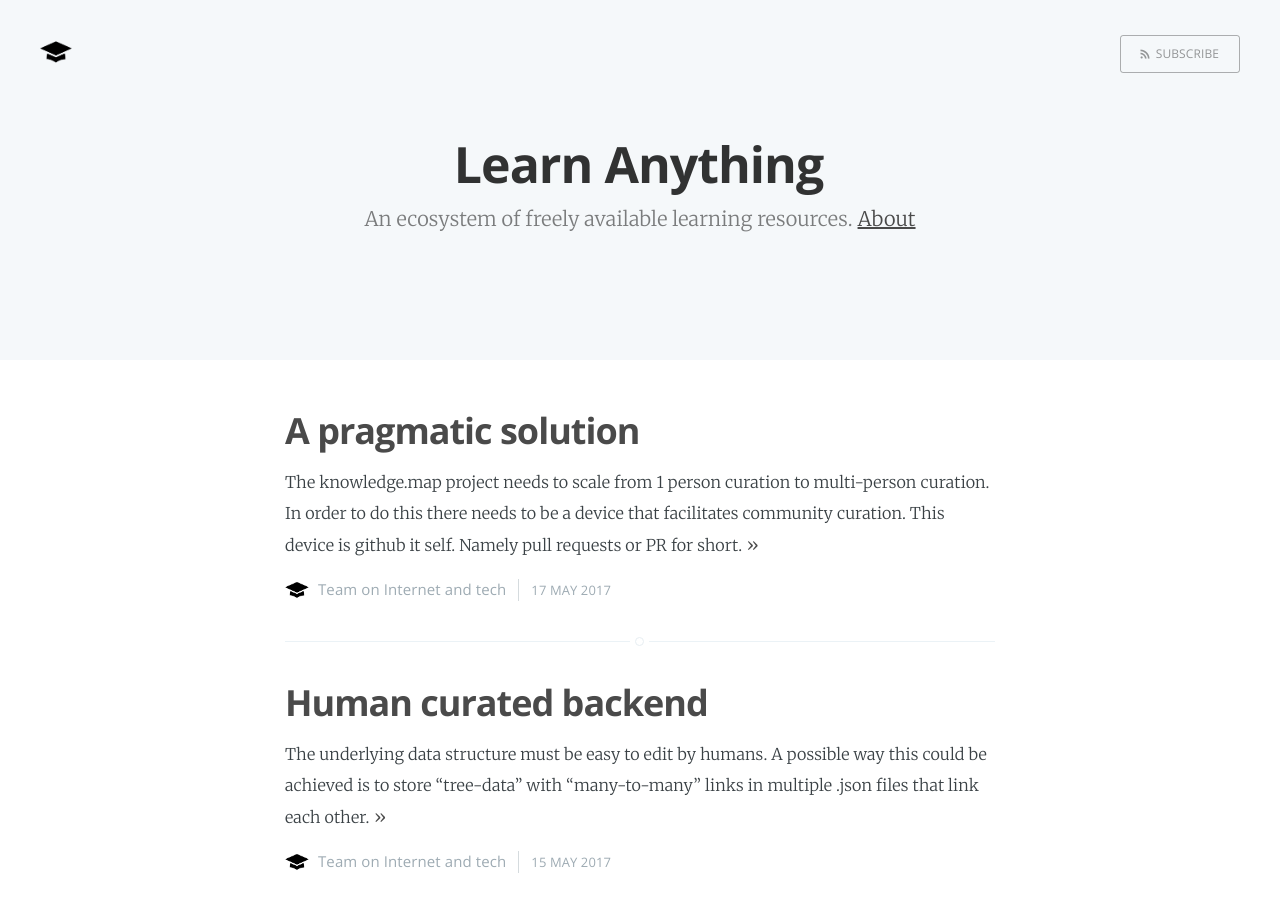
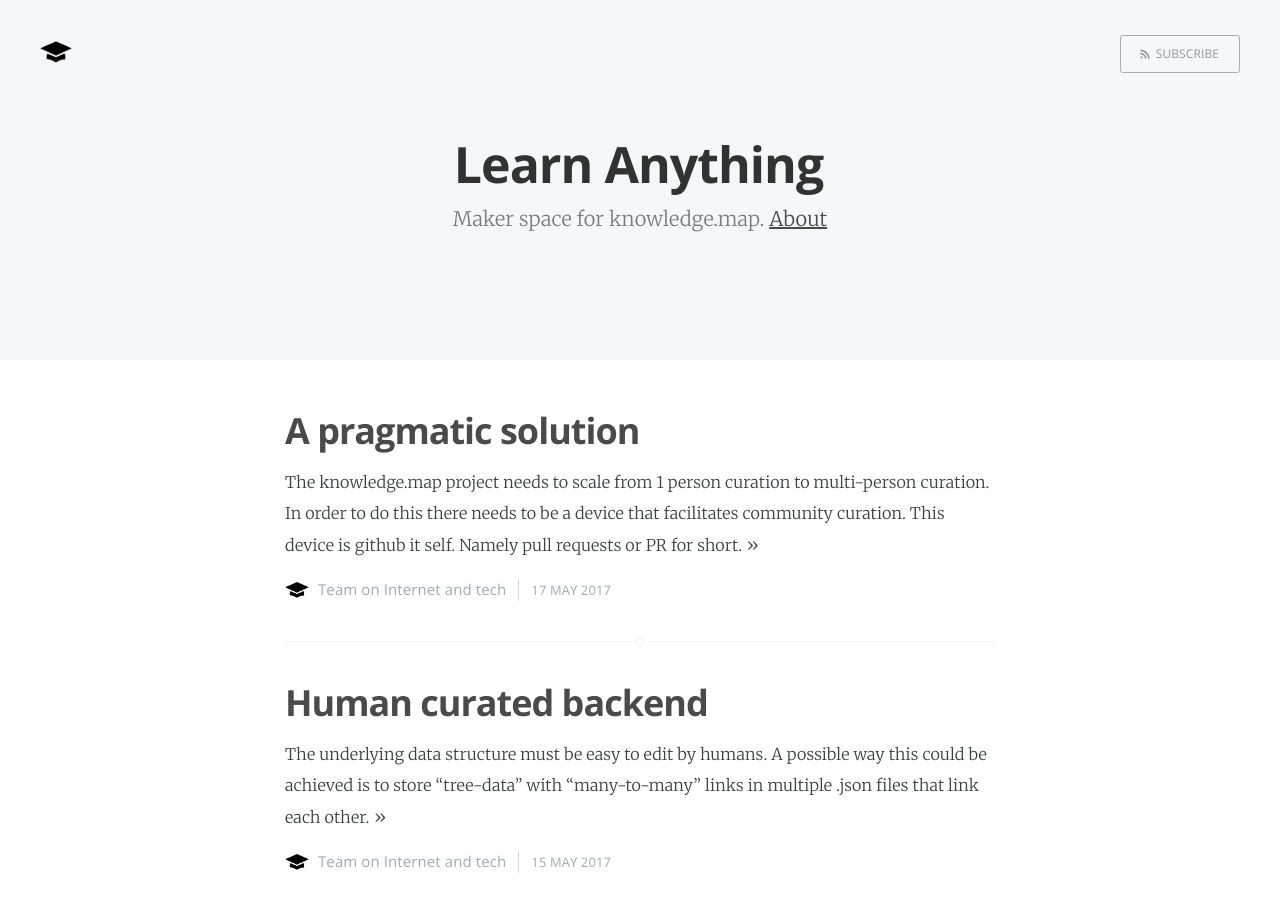
Before and after one commit to jeffreyyoung/learn-anything.github.io, a Jekyll site: the page built from index.html, in a window 1280 px wide and 900 px high. Built offline with Jekyll 4.4.1, drawn with Linux system fonts in a browser that asks for light colours; the list of posts is cut into pages by our own code.

Commit message:
Updated slogan ✨

```diff
--- a/_config.yml
+++ b/_config.yml
@@ -1,5 +1,5 @@
 name: Learn Anything
-description: An ecosystem of freely available learning resources
+description: Maker space for knowledge.map
 meta_description: "Learn anything"
 
 markdown: kramdown
```
